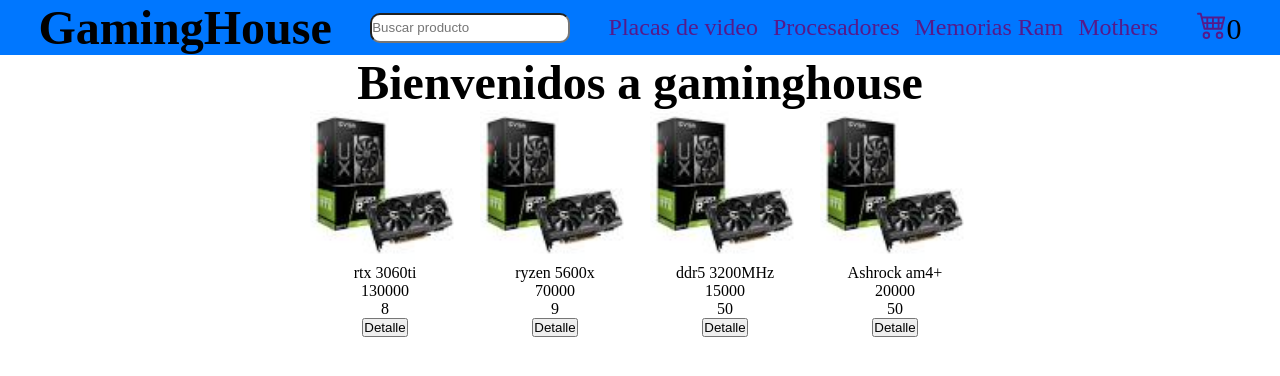
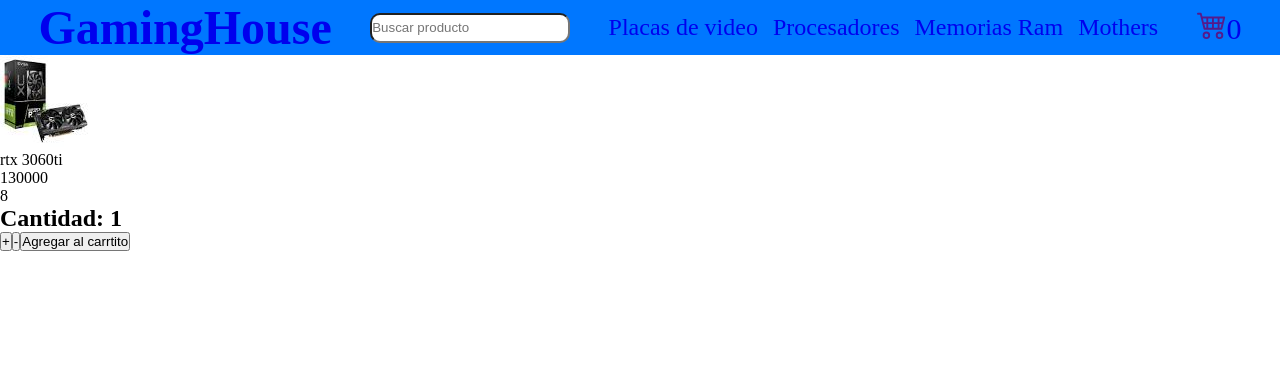
Before and after one commit to Tolomatico/ProyectoReact, a React (Vite) app in the folder gaminghouse/: page /detail/1 in a window 1280 px wide. Before the commit this address led to /. Shown: the top 376 px of the page. Built offline with nearby package versions, Linux system fonts and the light colour scheme.

Commit message:
2daPreEntrega+Ballesty

```diff
--- a/gaminghouse/src/App.jsx
+++ b/gaminghouse/src/App.jsx
@@ -16,7 +16,8 @@ function App() {
 
         <Routes>
           <Route path="/" element={<ItemListContainer titulo={`gaminghouse`} />} />
-          <Route path="/detail" element={<ItemDetailContainer />} />
+          <Route path="/categoria/:categoriaid" element={<ItemListContainer titulo={`gaminghouse`} />} />
+          <Route path="/detail/:productoid" element={<ItemDetailContainer />} />
           <Route path="*" element={<Navigate to="/"/> } />
 
 
--- a/gaminghouse/src/componentes/Item/Item.jsx
+++ b/gaminghouse/src/componentes/Item/Item.jsx
@@ -1,3 +1,5 @@
+import { Link } from "react-router-dom"
+
 
 export const Item = ({ producto }) => {
 
@@ -10,7 +12,7 @@ export const Item = ({ producto }) => {
             <p>{producto.nombre}</p>
             <p>{producto.precio}</p>
             <p>{producto.stock}</p>
-            <button>Detalle</button>
+           <Link to={`/detail/${producto.id}`}><button>Detalle</button></Link>
 
         </div>
         </div>
--- a/gaminghouse/src/componentes/ItemDetailContainer/ItemDetailContainer.jsx
+++ b/gaminghouse/src/componentes/ItemDetailContainer/ItemDetailContainer.jsx
@@ -1,14 +1,17 @@
 import React, { useEffect, useState } from 'react'
 import { ItemDetalle } from '../ItemDetalle/ItemDetalle'
 import mockFeth from '../../Utils/mockFeth'
+import { useParams } from 'react-router-dom'
 
 export const ItemDetailContainer = () => {
 
 const [producto,setProducto]=useState({})
 
+const {productoid}= useParams()
+
   useEffect(()=>{
 
-    mockFeth(`1`)
+    mockFeth(productoid)
     .then(resp=>setProducto(resp))
     .catch((err)=>console.log(err))
 
--- a/gaminghouse/src/componentes/ItemDetalle/ItemDetalle.jsx
+++ b/gaminghouse/src/componentes/ItemDetalle/ItemDetalle.jsx
@@ -1,9 +1,9 @@
 import { ItemCount } from "../ItemCount/ItemCount"
 
 
-export const ItemDetalle = ({producto}) => {
+export const ItemDetalle = ({ producto }) => {
 
-    const onAdd=(cantidad)=>{
+  const onAdd = (cantidad) => {
 
     console.log(cantidad)
 
@@ -12,7 +12,7 @@ export const ItemDetalle = ({producto}) => {
 
   return (
 
-<div>
+    <div >
       <img src={producto.imagen} alt="" />
       <p>{producto.nombre}</p>
       <p>{producto.precio}</p>
--- a/gaminghouse/src/componentes/ItemListContainer/ItemListContainer.jsx
+++ b/gaminghouse/src/componentes/ItemListContainer/ItemListContainer.jsx
@@ -1,21 +1,36 @@
 import { useEffect, useState } from "react"
 import mockFeth from "../../Utils/mockFeth"
 import { ItemList } from "../ItemList/ItemList"
+import { useParams } from "react-router-dom"
 
 
 
-const ItemListContainer = ({titulo}) => {
+const ItemListContainer = ({ titulo }) => {
     const [productos, setProductos] = useState([])
+
+    const { categoriaid } = useParams()
+
+    console.log(categoriaid)
 
     useEffect(() => {
 
+        if (categoriaid) {
+
+            mockFeth()
+                .then(resp => setProductos(resp.filter(prod=>prod.categoria === categoriaid)))
+                .catch(err => console.log(err))
+                .finally(() => console.log("al final"))
+
+
+        }
+        else {
             mockFeth()
                 .then(resp => setProductos(resp))
                 .catch(err => console.log(err))
                 .finally(() => console.log("al final"))
+        }
 
-
-    }, [])
+    }, [categoriaid])
 
     console.log(productos)
 
@@ -39,7 +54,7 @@ const ItemListContainer = ({titulo}) => {
 
                 {productos.length !== 0 ?
 
-<ItemList productos={productos}/>
+                    <ItemList productos={productos} />
 
 
 
--- a/gaminghouse/src/componentes/NavBar/NavBar.jsx
+++ b/gaminghouse/src/componentes/NavBar/NavBar.jsx
@@ -1,3 +1,4 @@
+import { Link } from "react-router-dom";
 import CartWidget from "../CartWidget/CartWidget"
 import Container from 'react-bootstrap/Container';
 
@@ -8,19 +9,19 @@ function NavBar() {
         <Container className={`navBar`}>
 
 
-            <div><h1>GamingHouse</h1></div>
+            <div><h1><Link to="/">GamingHouse</Link></h1></div>
 
             <div> <input className={`barraBusqueda`} type="search" placeholder="Buscar producto" />
             </div>
             <ul>
-            <li>  <a href=""> Placas de video</a></li>
-            <li>  <a href="">Procesadores</a></li>
-            <li>  <a href="">Memorias Ram</a></li>
-            <li>  <a href="">Mothers</a></li>
+            <li>  <Link to="/categoria/placasdevideo"> Placas de video</Link></li>
+            <li>  <Link to="/categoria/procesadores">Procesadores</Link></li>
+            <li>  <Link to="/categoria/memoriasram">Memorias Ram</Link></li>
+            <li>  <Link to="/categoria/mothers">Mothers</Link></li>
             </ul>
 
             <div>
-                <CartWidget />
+                  <Link to="/cart"><CartWidget /> </Link>
             </div>
 
 
```
Also changed, not shown: gaminghouse/src/Utils/mockFeth.js. Lines whose indentation alone changed are shown as unchanged.
